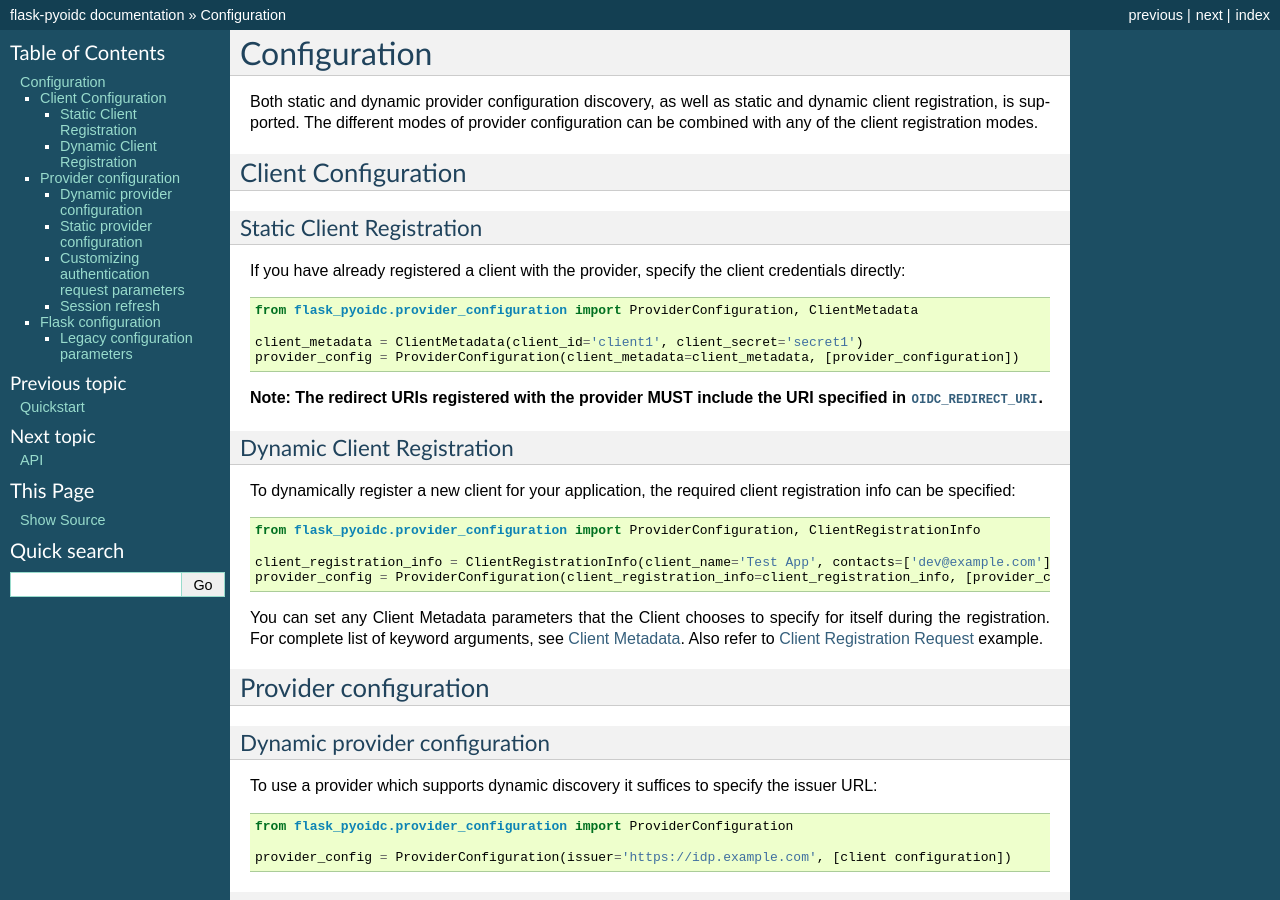
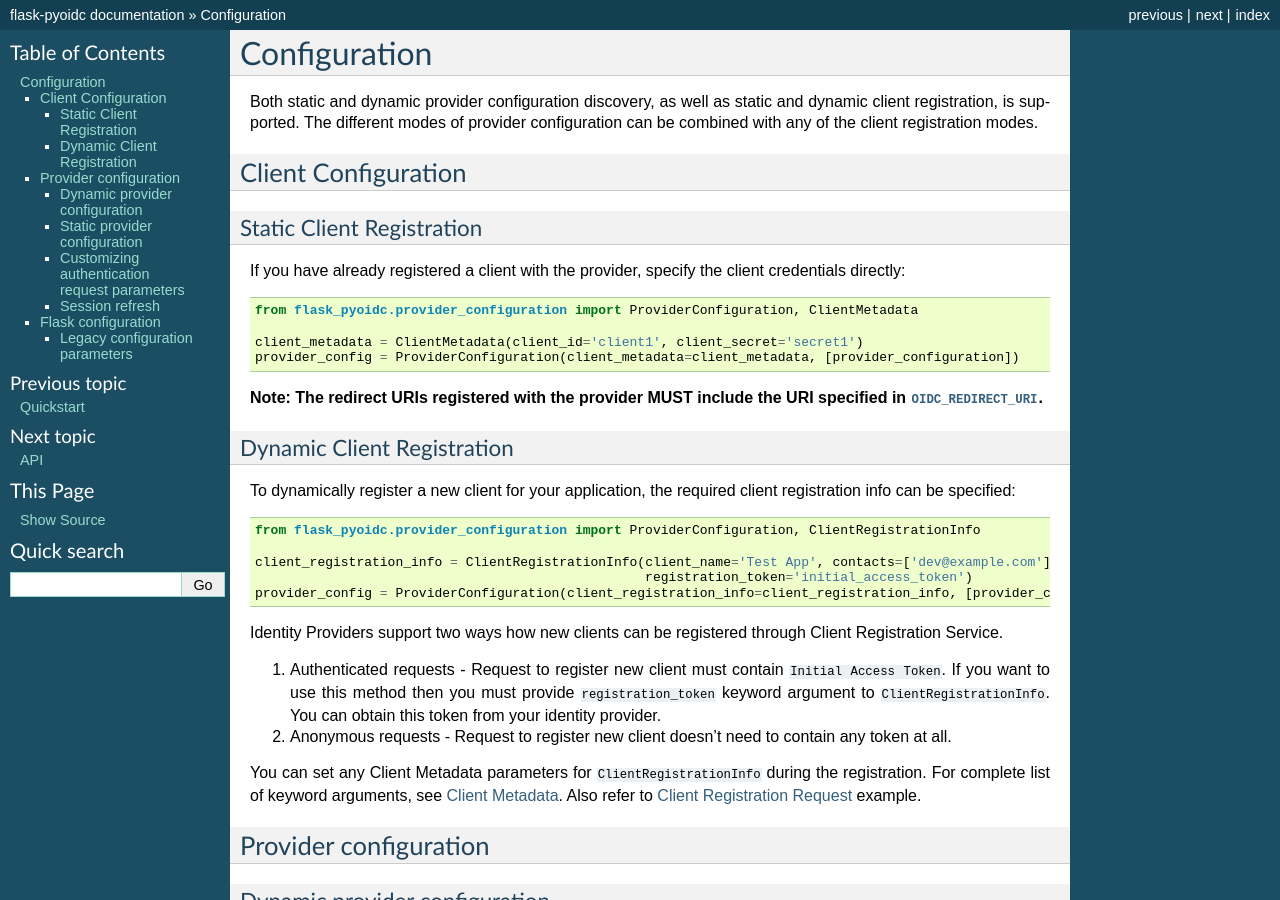
Before and after one commit to zamzterz/Flask-pyoidc, a Sphinx documentation site: the page built from docs/configuration.md, in a window 1280 px wide and 900 px high. Built offline with Sphinx 7.4.7, drawn with Linux system fonts in a browser that asks for light colours.

Commit message:
added test, updated docs and changed kwargs

````diff
--- a/docs/configuration.md
+++ b/docs/configuration.md
@@ -26,12 +26,23 @@ To dynamically register a new client for your application, the required client r
 ```python
 from flask_pyoidc.provider_configuration import ProviderConfiguration, ClientRegistrationInfo
 
-client_registration_info = ClientRegistrationInfo(client_name='Test App', contacts=['dev@example.com'])
+client_registration_info = ClientRegistrationInfo(client_name='Test App', contacts=['dev@example.com'],
+                                                  registration_token='initial_access_token')
 provider_config = ProviderConfiguration(client_registration_info=client_registration_info, [provider_configuration])
 ```
-You can set any Client Metadata parameters that the Client chooses to specify for itself during the registration. For
-complete list of keyword arguments, see [Client Metadata](https://openid.net/specs/openid-connect-registration-1_0.html#ClientMetadata).
-Also refer to [Client Registration Request](https://openid.net/specs/openid-connect-registration-1_0.html#RegistrationRequest) example.
+Identity Providers support two ways how new clients can be registered through Client Registration Service.
+
+1. Authenticated requests - Request to register new client must contain `Initial Access Token`. If you want to use this
+method then you must provide `registration_token` keyword argument to `ClientRegistrationInfo`. You can obtain this
+token from your identity provider.
+
+2. Anonymous requests - Request to register new client doesn't need to contain any token at all.
+
+You can set any Client Metadata parameters for `ClientRegistrationInfo` during the registration. For complete list of
+keyword arguments, see [Client Metadata](https://openid.net/specs/openid-connect-registration-1_0.html#ClientMetadata).
+Also refer to
+[Client Registration Request](https://openid.net/specs/openid-connect-registration-1_0.html#RegistrationRequest)
+example.
 
 ## Provider configuration
 
````
Also changed, not shown: 2 other files.
